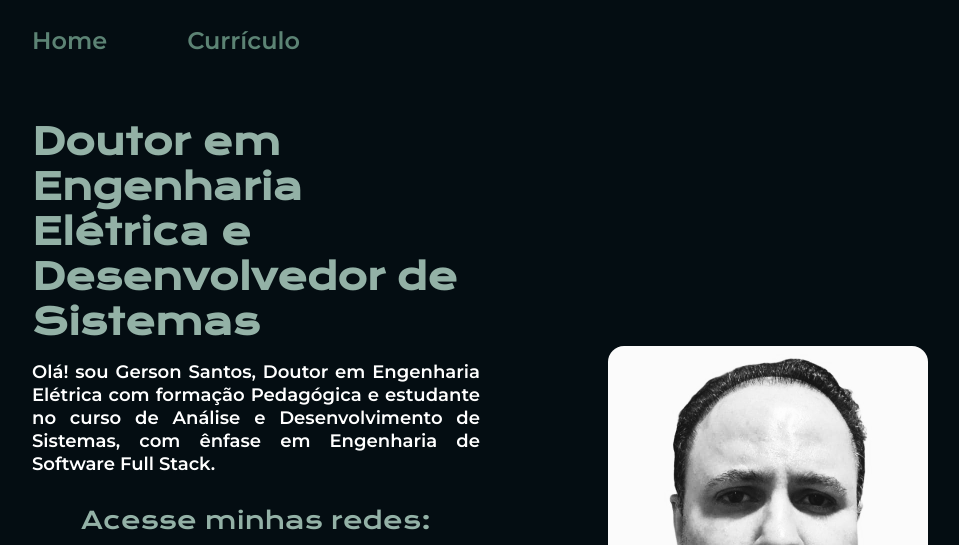
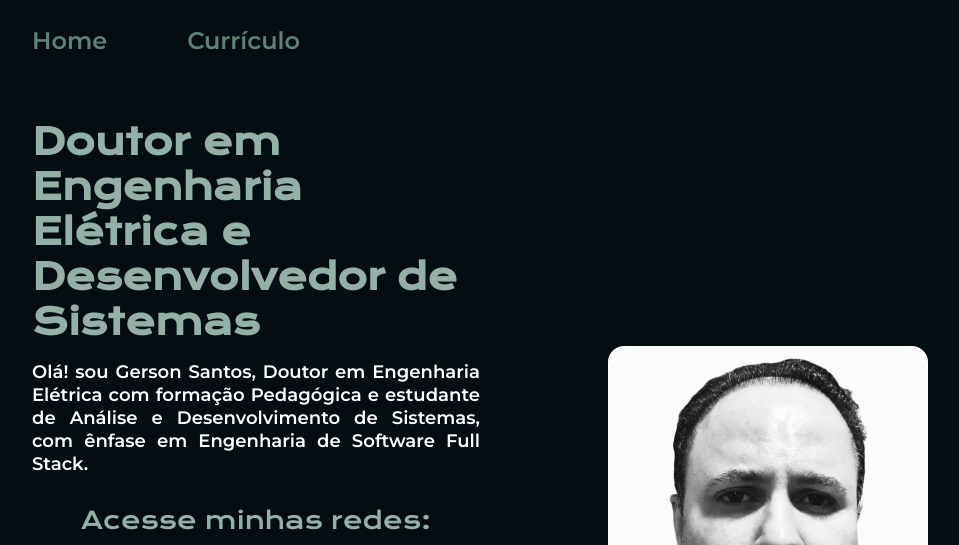
Before and after one commit to gerson1077/PaginaPessoal, a plain HTML site: page index.html in a window 1280 px wide. Shown: the top 545 px of the page, without its empty margins (160-1119 px from the left). Drawn offline with nearby package versions, Linux system fonts and the light colour scheme.

Commit message:
Update index.html
alteração no texto da biografia

```diff
--- a/index.html
+++ b/index.html
@@ -20,7 +20,7 @@
             <section class="apresentacao__conteudo">
                 <h1 class="apresentacao__conteudo__titulo"> <strong class="titulo-destaque"> Doutor em Engenharia Elétrica e Desenvolvedor de Sistemas</h1>
                 <p class="apresentacao__conteudo__texto">Olá! sou <strong class="nome">Gerson Santos</strong>, Doutor em Engenharia Elétrica
-                        com formação Pedagógica e estudante no curso de Análise e Desenvolvimento de Sistemas, com ênfase em
+                        com formação Pedagógica e estudante de Análise e Desenvolvimento de Sistemas, com ênfase em
                         Engenharia de Software Full Stack. <br>
                 </p>
                 <div class="apresentacao__links">
```
